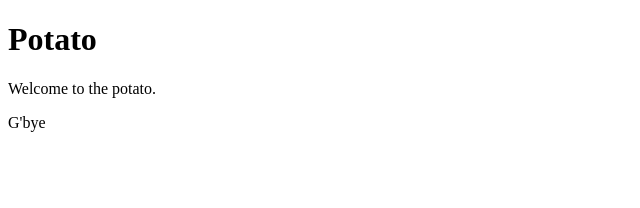
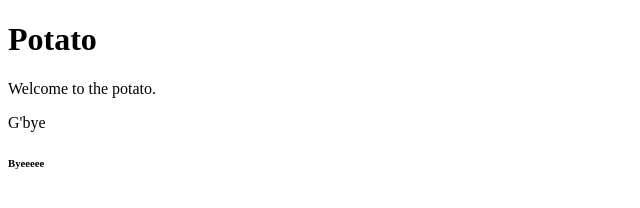
Before and after one commit to Kaffeinate/Kaffeinate.github.io, a plain HTML site: page index.html in a window 1280 px wide. Shown: the full height of the page, 0-640 px from the left. Drawn offline with Linux system fonts and the light colour scheme.

Commit message:
Update index.html

```diff
--- a/index.html
+++ b/index.html
@@ -12,6 +12,7 @@
   <p>
     G'bye
   </p>
+  <h6>Byeeeee</h6>
 
 </body>
 </html>
```
